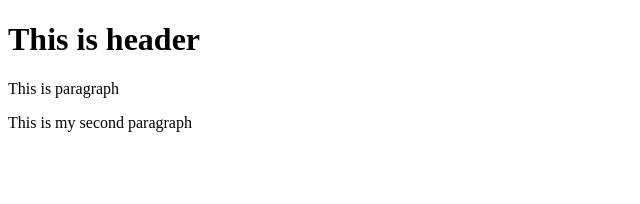
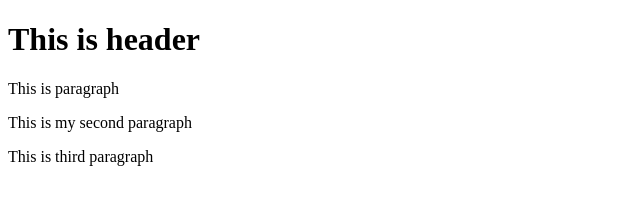
Before and after one commit to Kanthi2000/FullStack, a website: page index.html in a window 1280 px wide. Shown: the whole page, without its empty margins (0-640 px from the left). Drawn offline with Linux system fonts and the light colour scheme.

Commit message:
Fourth commit

```diff
--- a/index.html
+++ b/index.html
@@ -7,5 +7,6 @@
 <h1>This is header</h1>
 <p>This is paragraph</p>
 <p>This is my second paragraph</p>
+<p>This is third paragraph</p>
 </body>
 </html>
```
Also changed, not shown: package.json (added, +24 -0 lines), 2 other files.
